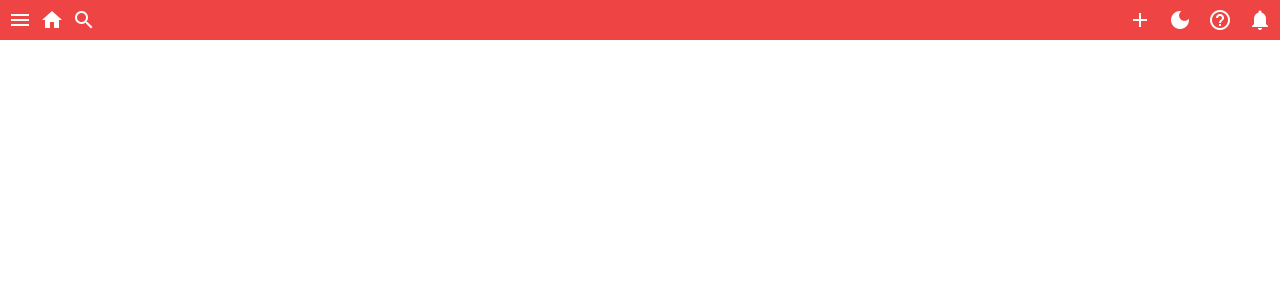
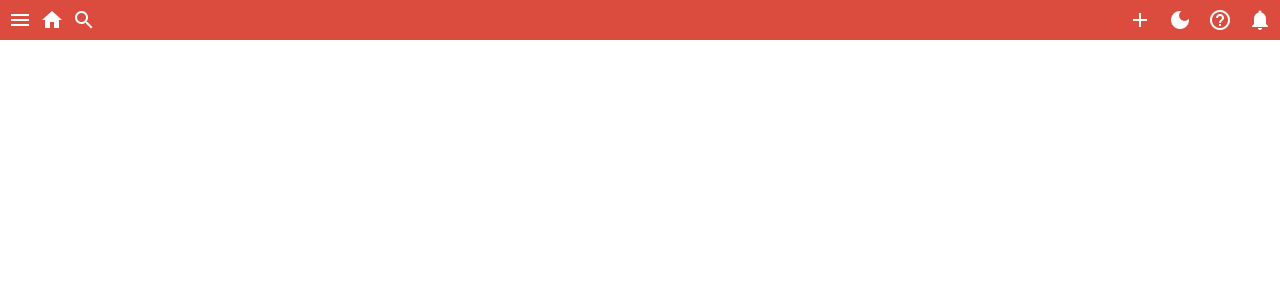
Before and after one commit to mecarito/Drippy, a React (Create React App) app: page / in a window 1280 px wide. Shown: the top 300 px of the page. Built offline with nearby package versions, Linux system fonts and the light colour scheme.

Commit message:
changed navbar color and updated folder structure

```diff
--- a/src/App.tsx
+++ b/src/App.tsx
@@ -1,19 +1,6 @@
 import React from "react";
+import Navbar from "./shared/navbar";
 
 export default function App() {
-  return (
-    <div className="bg-red-500 text-white py-2 px-2 flex flex-row justify-between">
-      <div className="flex flex-row gap-2">
-        <span className="material-icons">menu</span>
-        <span className="material-icons">home</span>
-        <span className="material-icons">search</span>
-      </div>
-      <div className="flex flex-row gap-4">
-        <span className="material-icons">add</span>
-        <span className="material-icons">dark_mode</span>
-        <span className="material-icons">help_outline</span>
-        <span className="material-icons">notifications</span>
-      </div>
-    </div>
-  );
+  return <Navbar />;
 }
--- /dev/null
+++ b/src/shared/navbar.tsx
@@ -0,0 +1,19 @@
+import React from "react";
+
+export default function Navbar() {
+  return (
+    <div className="bg-primary text-white py-2 px-2 flex flex-row justify-between">
+      <div className="flex flex-row gap-2">
+        <span className="material-icons">menu</span>
+        <span className="material-icons">home</span>
+        <span className="material-icons">search</span>
+      </div>
+      <div className="flex flex-row gap-4">
+        <span className="material-icons">add</span>
+        <span className="material-icons">dark_mode</span>
+        <span className="material-icons">help_outline</span>
+        <span className="material-icons">notifications</span>
+      </div>
+    </div>
+  );
+}
--- a/tailwind.config.js
+++ b/tailwind.config.js
@@ -3,7 +3,11 @@ module.exports = {
     purge: ["./src/**/*.{js,jsx,ts,tsx}", "./public/index.html"],
     darkMode: false, // or 'media' or 'class'
     theme: {
-        extend: {},
+        extend: {
+            colors: {
+                primary: "#DB4C3F",
+            },
+        },
     },
     variants: {
         extend: {},
```
